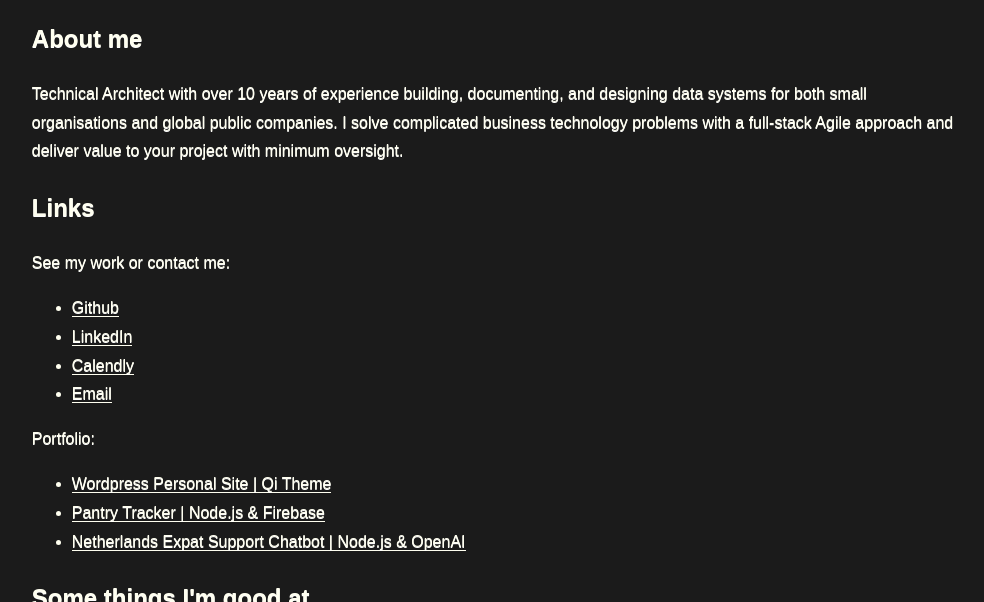
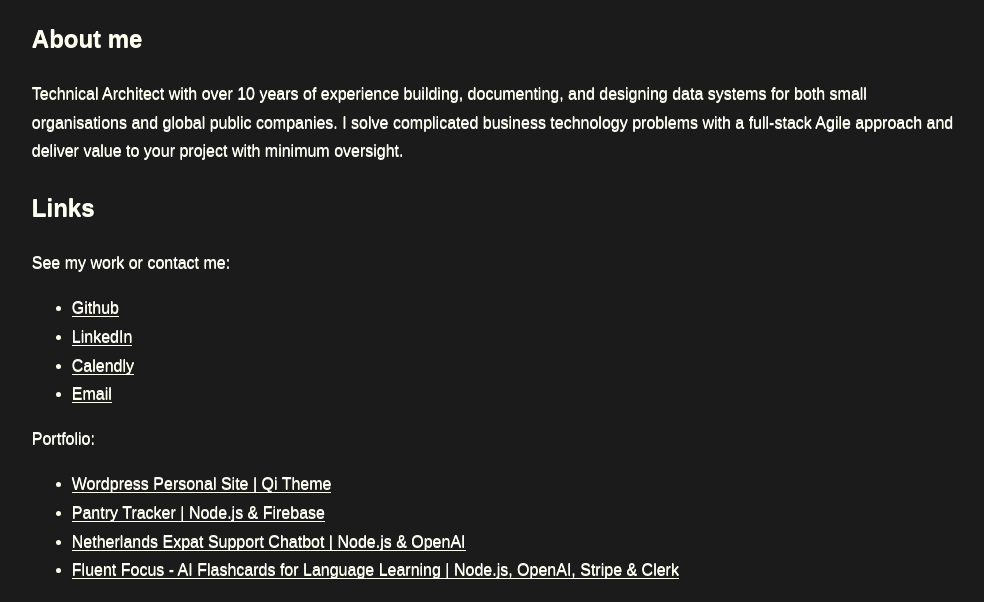
Before and after one commit to gabewin/gabewin_personal_website, a plain HTML site: page index.html in a window 1280 px wide. Shown: the part 175-777 px from the top of the page, without its empty margins (141-1125 px from the left). Drawn offline with Linux system fonts and the light colour scheme.

Commit message:
Update index.html

```diff
--- a/index.html
+++ b/index.html
@@ -36,6 +36,7 @@
                 <li><a href="https://jennifer-goodwin.com/">Wordpress Personal Site | Qi Theme</a></li>
                 <li><a href="https://pantry-tracker-pi02ola7g-gabewins-projects.vercel.app/">Pantry Tracker | Node.js & Firebase </a></li>
                 <li><a href="https://customer-support-chatbot-one.vercel.app/">Netherlands Expat Support Chatbot | Node.js & OpenAI </a></li>
+                <li><a href="https://www.fluentfocusai.com">Fluent Focus - AI Flashcards for Language Learning | Node.js, OpenAI, Stripe & Clerk </a></li>
             </ul>
         </section>
         <section>
```
